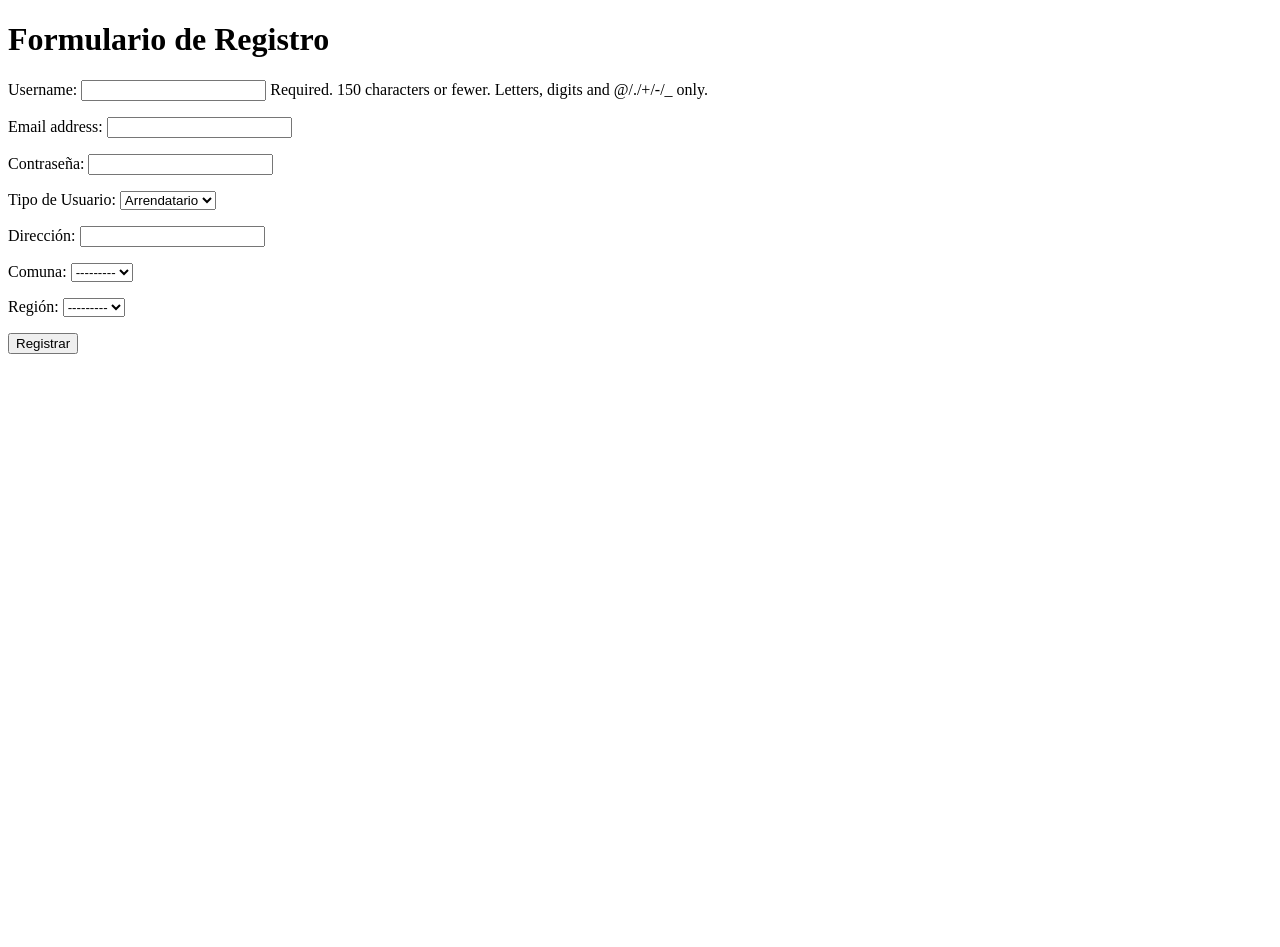
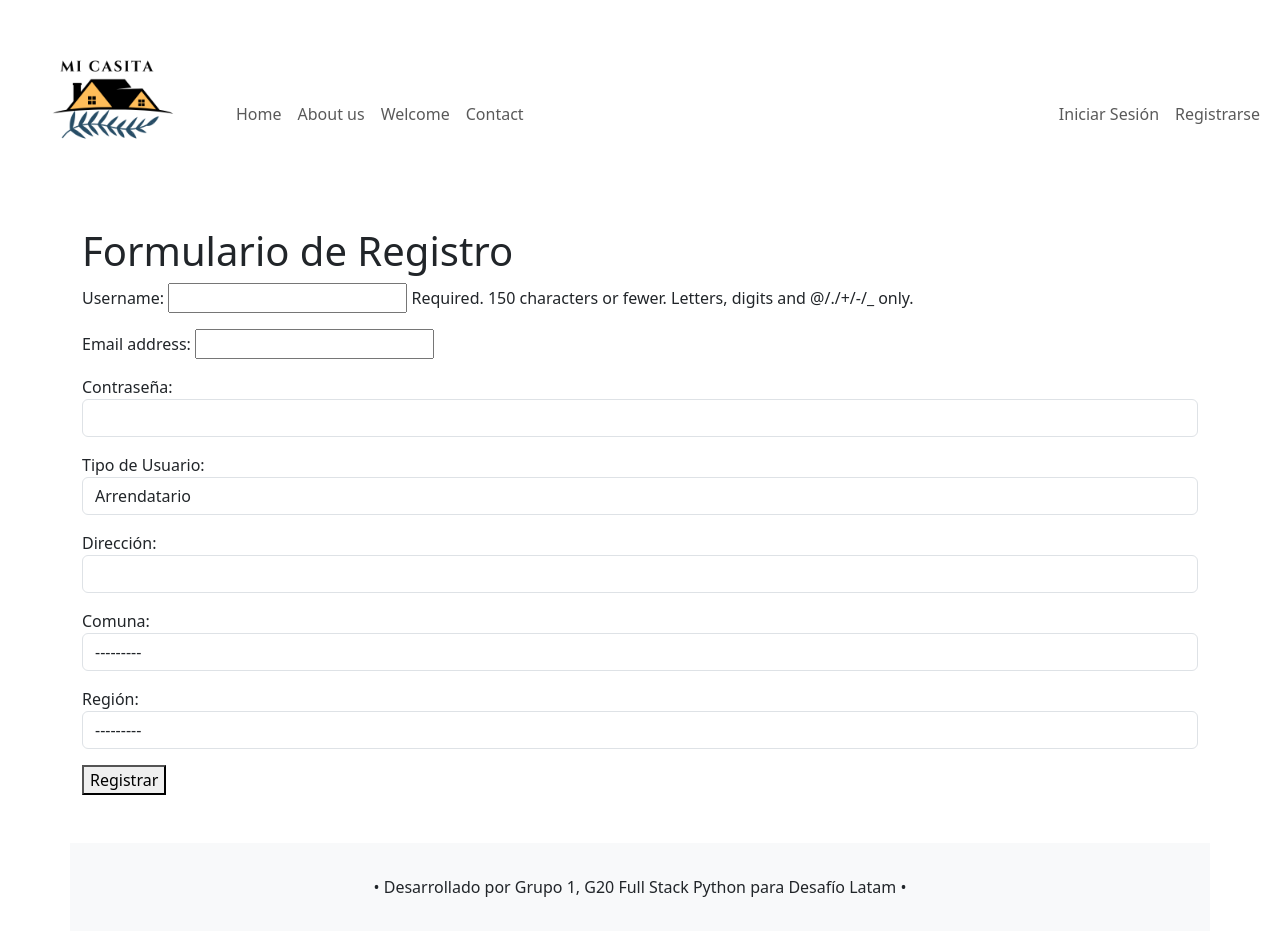
Before and after one commit to epilef18/Proyecto_Final, a Django app: page /registro/ in a window 1280 px wide. Before the commit the page ends 800 px from the top, so only its background shows below. Run offline with Django 5.2, Linux system fonts and the light colour scheme; data that the repository does not hold is empty.

Commit message:
base html creada

```diff
--- a/mi_casita/Inmuebles/templates/registro.html
+++ b/mi_casita/Inmuebles/templates/registro.html
@@ -1,4 +1,4 @@
-<!DOCTYPE html>
+{% extends 'base.html' %} {% block content %}<!DOCTYPE html>
 <html lang="es">
   <head>
     <meta charset="UTF-8" />
@@ -49,3 +49,4 @@
     {% endif %}
   </body>
 </html>
+{% endblock %}
--- a/mi_casita/mi_casita/settings.py
+++ b/mi_casita/mi_casita/settings.py
@@ -49,7 +49,7 @@
 TEMPLATES = [
     {
         "BACKEND": "django.template.backends.django.DjangoTemplates",
-        "DIRS": [],
+        "DIRS": [os.path.join(BASE_DIR, "templates")],
         "APP_DIRS": True,
         "OPTIONS": {
             "context_processors": [
@@ -119,6 +119,8 @@
 
 STATIC_URL = "static/"
 
+STATICFILES_DIRS = [os.path.join(BASE_DIR, "static")]
+
 # Default primary key field type
 # https://docs.djangoproject.com/en/5.1/ref/settings/#default-auto-field
 
--- /dev/null
+++ b/mi_casita/templates/base.html
@@ -0,0 +1,95 @@
+{% load static %}
+<!DOCTYPE html>
+<html lang="en" data-bs-theme="primary">
+  <head>
+    <meta charset="utf-8" />
+    <meta name="viewport" content="width=device-width, initial-scale=1" />
+    <title>{% block title %}Mi Casita{% endblock %}</title>
+    <link rel="stylesheet" href="{% static 'css/style.css' %}" />
+    <link
+      href="https://cdn.jsdelivr.net/npm/bootstrap@5.3.3/dist/css/bootstrap.min.css"
+      rel="stylesheet"
+      integrity="sha384-QWTKZyjpPEjISv5WaRU9OFeRpok6YctnYmDr5pNlyT2bRjXh0JMhjY6hW+ALEwIH"
+      crossorigin="anonymous"
+    />
+  </head>
+  <body>
+    <nav class="navbar navbar-expand-lg bg-body-primary">
+      <div class="container-fluid">
+        <a class="navbar-brand" href="#">
+          <img
+            src="{% static 'img/Logo.png' %}"
+            alt="Logo"
+            width="200"
+            height="200"
+            class="d-inline-block align-text-top"
+          />
+        </a>
+        <button
+          class="navbar-toggler"
+          type="button"
+          data-bs-toggle="collapse"
+          data-bs-target="#navbarSupportedContent"
+          aria-controls="navbarSupportedContent"
+          aria-expanded="false"
+          aria-label="Toggle navigation"
+        >
+          <span class="navbar-toggler-icon"></span>
+        </button>
+        <div class="collapse navbar-collapse" id="navbarSupportedContent">
+          <ul class="navbar-nav me-auto mb-2 mb-lg-0">
+            <li class="nav-item">
+              <a class="nav-link" href="/">Home</a>
+            </li>
+            <li class="nav-item">
+              <a class="nav-link" href="/about">About us</a>
+            </li>
+            <li class="nav-item">
+              <a class="nav-link" href="/welcome">Welcome</a>
+            </li>
+            <li class="nav-item">
+              <a class="nav-link" href="/contact">Contact</a>
+            </li>
+          </ul>
+          <ul class="navbar-nav ms-auto">
+            {% if user.is_authenticated %}
+            <li class="nav-item">
+              <a class="nav-link" href="#">Bienvenido, {{ user.username }}</a>
+            </li>
+            <form action="" method="post">
+              {% csrf_token %}
+              <button type="submit" class="btn btn-danger">
+                Cerrar sesión
+              </button>
+            </form>
+
+            {% else %}
+            <li class="nav-item">
+              <a class="nav-link" href="">Iniciar Sesión</a>
+            </li>
+            <li class="nav-item">
+              <a class="nav-link" href="">Registrarse</a>
+            </li>
+            {% endif %}
+          </ul>
+        </div>
+      </div>
+    </nav>
+    <!--contenido template-->
+    <div class="container">{% block content %} {% endblock %}</div>
+    <!--footer-->
+    <footer
+      class="container bg-body-tertiary"
+      style="
+        margin-top: 3rem;
+        padding-top: 2rem;
+        padding-bottom: 1rem;
+        margin-bottom: 1rem;
+      "
+    >
+      <p class="text-center">
+        • Desarrollado por Grupo 1, G20 Full Stack Python para Desafío Latam •
+      </p>
+    </footer>
+  </body>
+</html>
```
Also changed, not shown: mi_casita/static/css/style.css (added), mi_casita/static/img/Logo.png (added).
